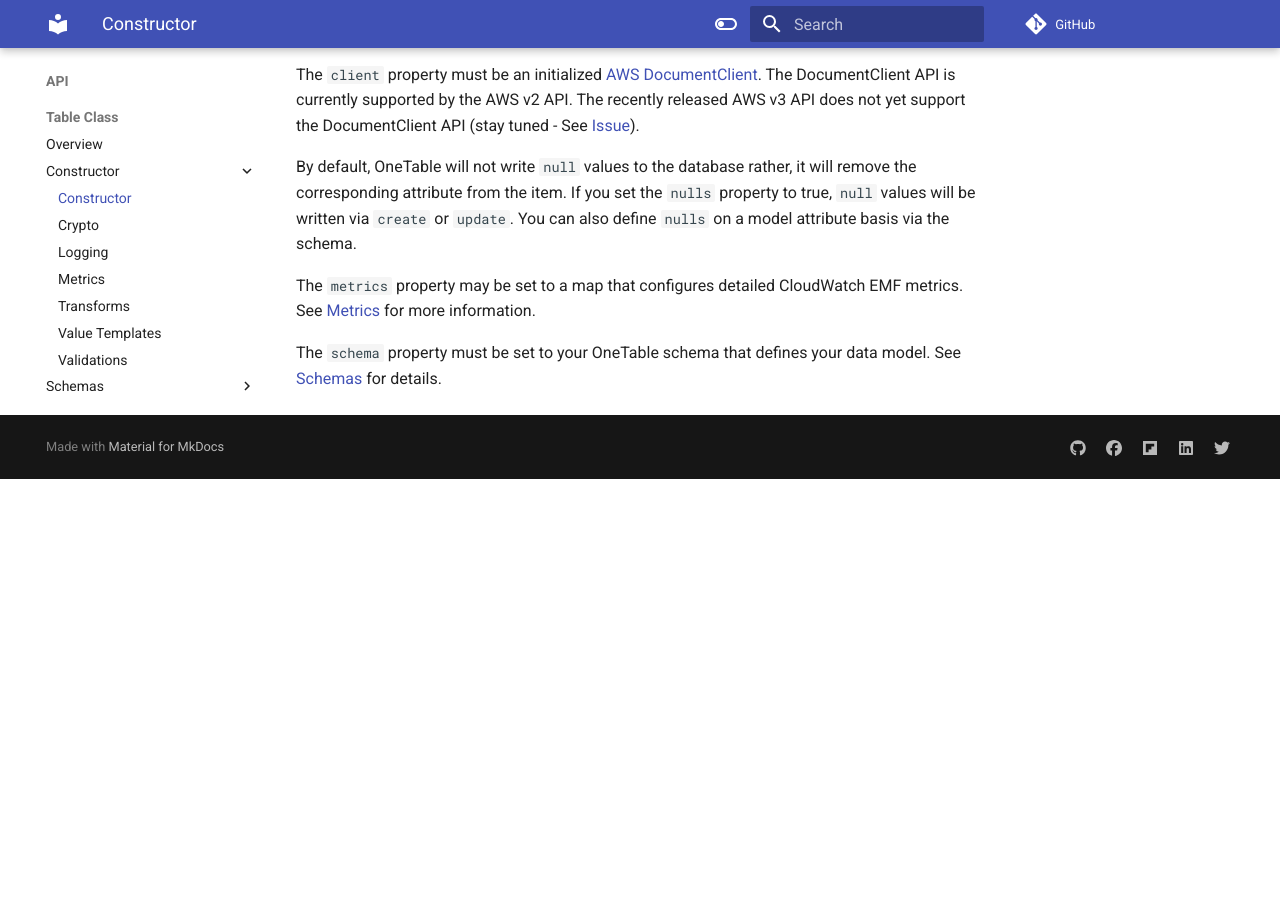
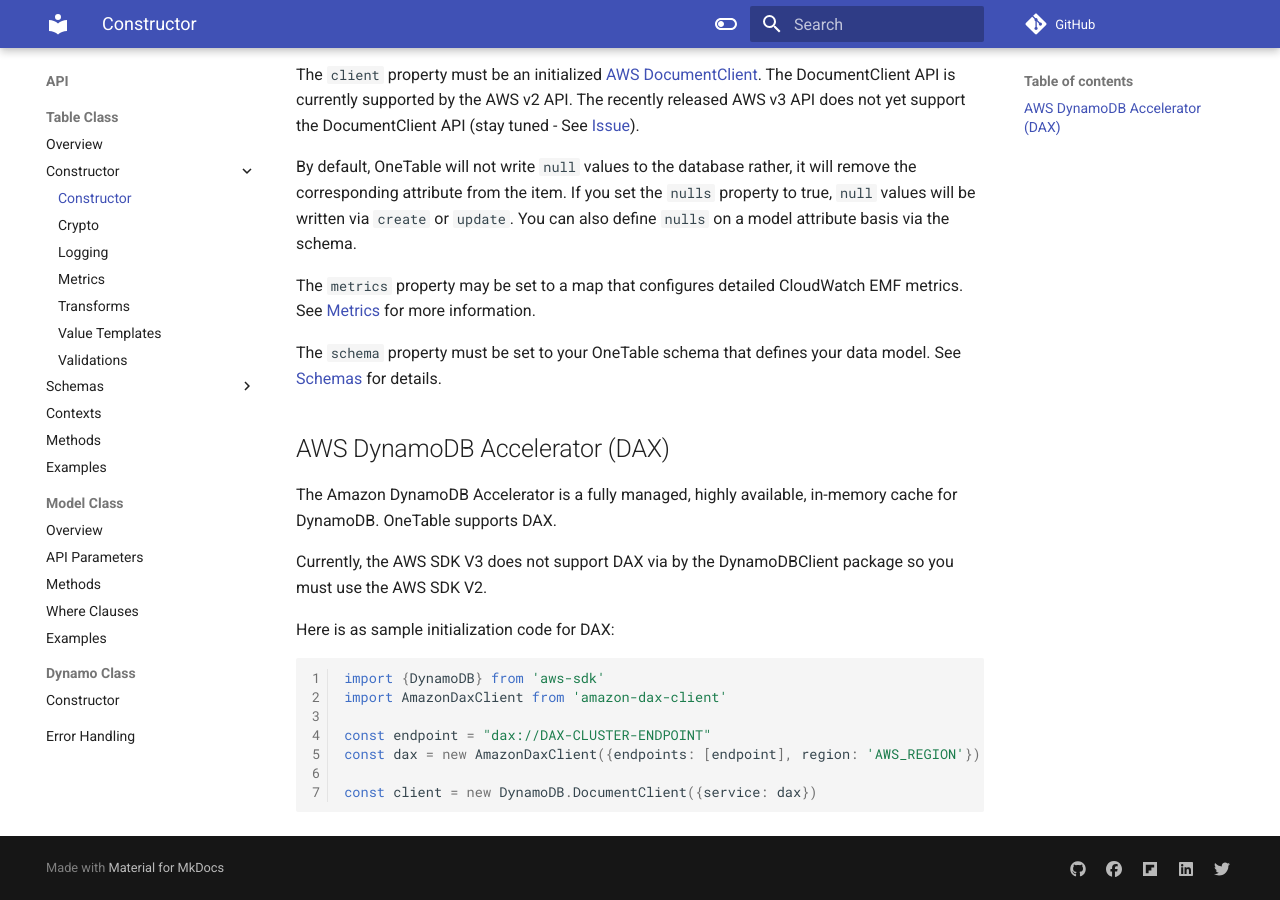
Before and after one commit to sensedeep/onedoc, an MkDocs documentation site: the page built from docs/api/table/constructor/constructor.md, in a window 1280 px wide and 900 px high, scrolled down 1169 px. Built offline with MkDocs 1.6.1 and Material for MkDocs 9.7.7, drawn with Linux system fonts in a browser that asks for light colours; comment, search, counter and statistics services are not loaded; before the commit the page ends 1648 px from its top, so only the background shows below that.

Commit message:
DOC: add dax initialization

````diff
--- a/docs/api/table/constructor/constructor.md
+++ b/docs/api/table/constructor/constructor.md
@@ -36,3 +36,21 @@
 The `metrics` property may be set to a map that configures detailed CloudWatch EMF metrics. See [Metrics](../metrics/) for more information.
 
 The `schema` property must be set to your OneTable schema that defines your data model. See [Schemas](../schemas/) for details.
+
+## AWS DynamoDB Accelerator (DAX)
+
+The Amazon DynamoDB Accelerator is a fully managed, highly available, in-memory cache for DynamoDB. OneTable supports DAX.
+
+Currently, the AWS SDK V3 does not support DAX via by the DynamoDBClient package so you must use the AWS SDK V2.
+
+Here is as sample initialization code for DAX:
+
+```javascript
+import {DynamoDB} from 'aws-sdk'
+import AmazonDaxClient from 'amazon-dax-client'
+
+const endpoint = "dax://DAX-CLUSTER-ENDPOINT"
+const dax = new AmazonDaxClient({endpoints: [endpoint], region: 'AWS_REGION'})
+
+const client = new DynamoDB.DocumentClient({service: dax})
+```
````
